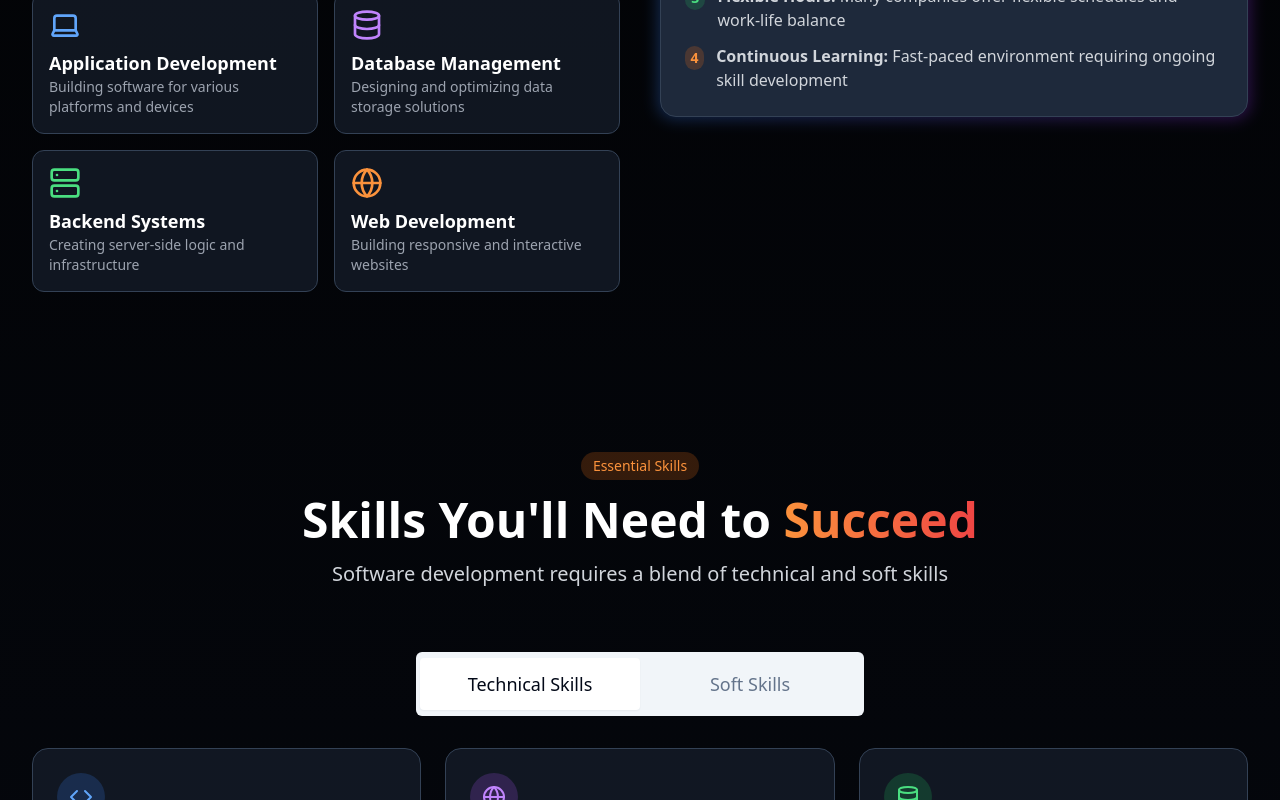
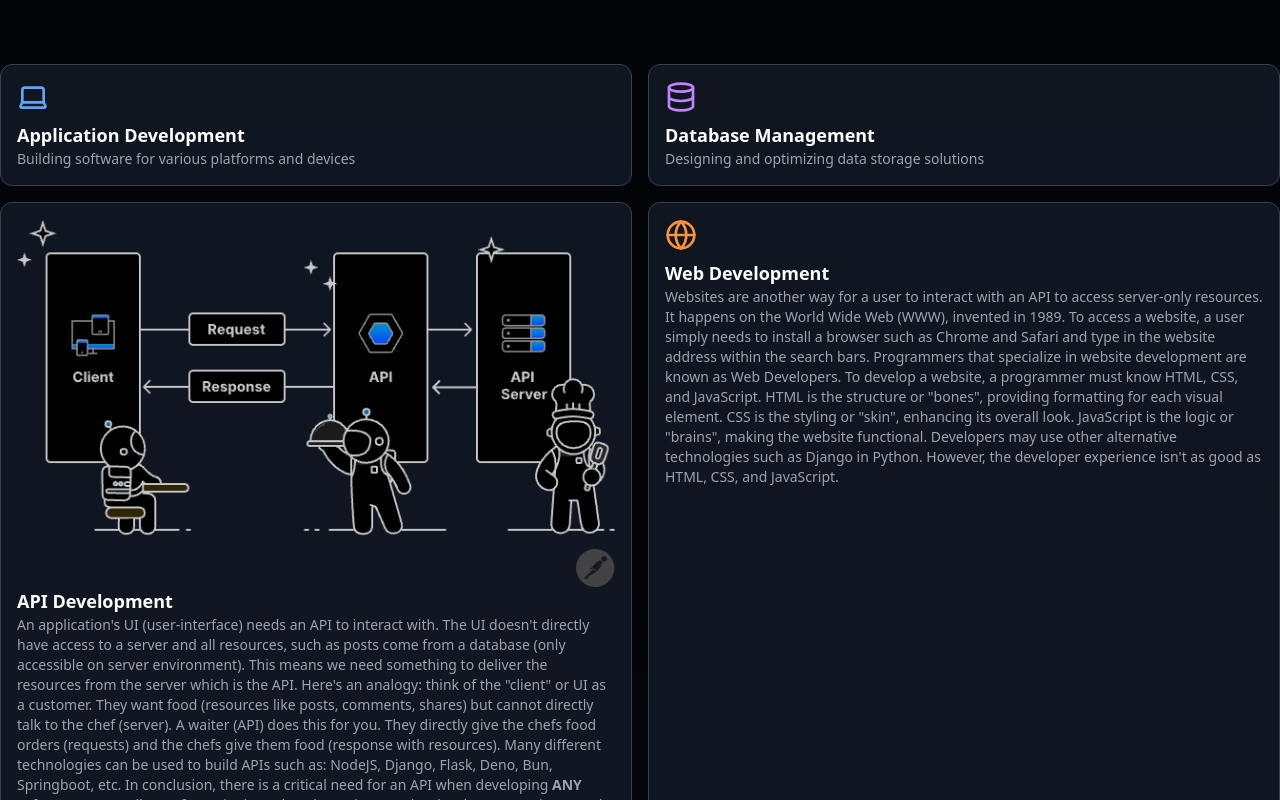
Before and after one commit to Hemit99123/careers-info-web, a Next.js app: page / in a window 1280 px wide. Shown: the part 1260-2060 px from the top of the page. Built offline with nearby package versions, Linux system fonts and the light colour scheme.

Commit message:
added some more info!!

```diff
--- a/components/main/software-engineer.tsx
+++ b/components/main/software-engineer.tsx
@@ -4,7 +4,7 @@ import SkillsSection from '../swe/skills-section'
 import TechStack from '../swe/tech-stack'
 import TimelineSection from '../swe/timeline-section'
 import { ArrowRight, Code, Database, Globe, Laptop, Server, Zap } from "lucide-react"
-import Link from 'next/link'
+import Image from 'next/image'
 
 const SoftwareEngineer = () => {
   return (
@@ -13,7 +13,7 @@ const SoftwareEngineer = () => {
       <section id="description" className="py-20 px-4 md:px-8 max-w-7xl mx-auto">
         <div className="grid grid-cols-1 md:grid-cols-2 gap-10 items-center">
           <div className="space-y-6">
-            <div className="inline-flex items-center px-3 py-1 rounded-full bg-blue-500/20 text-blue-400 text-sm font-medium">
+            <div className="items-center px-3 py-1 rounded-full bg-blue-500/20 text-blue-400 text-sm font-medium">
               <Code className="mr-2 h-4 w-4" />
               Career Path
             </div>
@@ -23,30 +23,11 @@ const SoftwareEngineer = () => {
             <p className="text-lg text-gray-300">
             Computer Programmers are responsible for building code to create software programs (websites, apps, etc..) A programmer cannot just start blindly coding. Instead, they must begin with planning. In this phase, they create models and flowcharts that detail how the code should be written and all features are designed here too. Afterwards, they present this work to their business/executive team to ensure it meets business standards. Only then can a programmer begin writing code for a program!
             </p>
-            <div className="grid grid-cols-2 gap-4">
-              <div className="bg-slate-800/50 p-4 rounded-xl border border-slate-700">
-                <Laptop className="h-8 w-8 text-blue-400 mb-2" />
-                <h3 className="font-semibold text-lg">Application Development</h3>
-                <p className="text-gray-400 text-sm">Building software for various platforms and devices</p>
-              </div>
-              <div className="bg-slate-800/50 p-4 rounded-xl border border-slate-700">
-                <Database className="h-8 w-8 text-purple-400 mb-2" />
-                <h3 className="font-semibold text-lg">Database Management</h3>
-                <p className="text-gray-400 text-sm">Designing and optimizing data storage solutions</p>
-              </div>
-              <div className="bg-slate-800/50 p-4 rounded-xl border border-slate-700">
-                <Server className="h-8 w-8 text-green-400 mb-2" />
-                <h3 className="font-semibold text-lg">Backend Systems</h3>
-                <p className="text-gray-400 text-sm">Creating server-side logic and infrastructure</p>
-              </div>
-              <div className="bg-slate-800/50 p-4 rounded-xl border border-slate-700">
-                <Globe className="h-8 w-8 text-orange-400 mb-2" />
-                <h3 className="font-semibold text-lg">Web Development</h3>
-                <p className="text-gray-400 text-sm">Building responsive and interactive websites</p>
-              </div>
-            </div>
+
           </div>
+
           <div className="relative">
+
             <div className="absolute -inset-0.5 bg-gradient-to-r from-blue-500 to-purple-600 rounded-2xl blur opacity-30"></div>
             <div className="relative bg-slate-800 p-6 rounded-2xl border border-slate-700">
               <h3 className="text-xl font-bold mb-4 flex items-center">
@@ -96,6 +77,33 @@ const SoftwareEngineer = () => {
         </div>
       </section>
 
+      <div className="grid grid-cols-2 gap-4">
+              <div className="bg-slate-800/50 p-4 rounded-xl border border-slate-700">
+                <Laptop className="h-8 w-8 text-blue-400 mb-2" />
+                <h3 className="font-semibold text-lg">Application Development</h3>
+                <p className="text-gray-400 text-sm">Building software for various platforms and devices</p>
+              </div>
+              <div className="bg-slate-800/50 p-4 rounded-xl border border-slate-700">
+                <Database className="h-8 w-8 text-purple-400 mb-2" />
+                <h3 className="font-semibold text-lg">Database Management</h3>
+                <p className="text-gray-400 text-sm">Designing and optimizing data storage solutions</p>
+              </div>
+              <div className="bg-slate-800/50 p-4 rounded-xl border border-slate-700">
+                <Image
+                    src="/api-workings.png"
+                    height={1000}
+                    width={1000}
+                    alt=''
+                />
+                <h3 className="font-semibold text-lg">API Development</h3>
+                <p className="text-gray-400 text-sm">An application's UI (user-interface) needs an API to interact with. The UI doesn't directly have access to a server and all resources, such as posts come from a database (only accessible on server environment). This means we need something to deliver the resources from the server which is the API. Here's an analogy: think of the "client" or UI as a customer. They want food (resources like posts, comments, shares) but cannot directly talk to the chef (server). A waiter (API) does this for you. They directly give the chefs food orders (requests) and the chefs give them food (response with resources). Many different technologies can be used to build APIs such as: NodeJS, Django, Flask, Deno, Bun, Springboot, etc. In conclusion, there is a critical need for an API when developing <b>ANY</b> software. Personally, my favourite is NodeJS due to its superior developer experience and community.</p>
+              </div>
+              <div className="bg-slate-800/50 p-4 rounded-xl border border-slate-700">
+                <Globe className="h-8 w-8 text-orange-400 mb-2" />
+                <h3 className="font-semibold text-lg">Web Development</h3>
+                <p className="text-gray-400 text-sm">Websites are another way for a user to interact with an API to access server-only resources. It happens on the World Wide Web (WWW), invented in 1989. To access a website, a user simply needs to install a browser such as Chrome and Safari and type in the website address within the search bars. Programmers that specialize in website development are known as Web Developers. To develop a website, a programmer must know HTML, CSS, and JavaScript. HTML is the structure or "bones", providing formatting for each visual element. CSS is the styling or "skin", enhancing its overall look. JavaScript is the logic or "brains", making the website functional. Developers may use other alternative technologies such as Django in Python. However, the developer experience isn't as good as HTML, CSS, and JavaScript.</p>
+              </div>
+            </div>
       {/* Skills Section */}
       <SkillsSection />
 
```
Also changed, not shown: public/api-workings.png (added).
